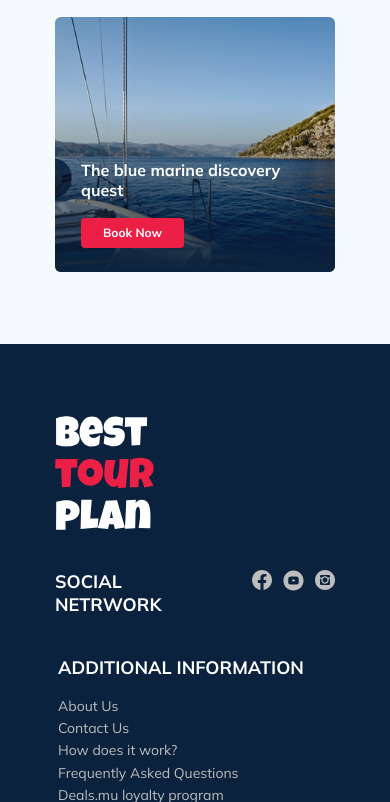
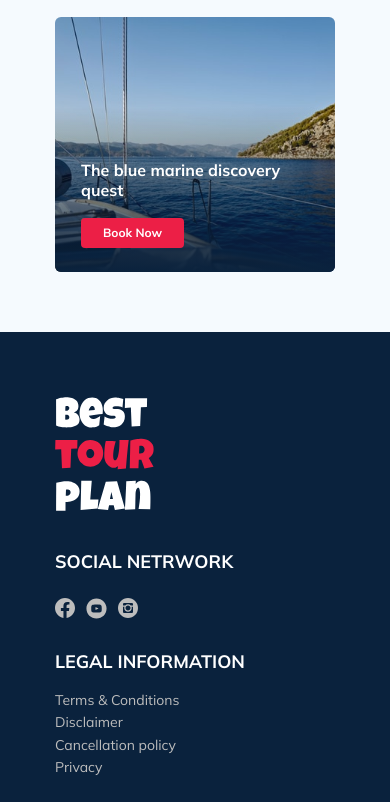
Before and after one commit to kasdu01/tour-plan, a plain HTML site: page index.html in a window 390 px wide. Shown: the part 2791-3593 px from the top of the page. Drawn offline with nearby package versions, Linux system fonts and the light colour scheme.

Commit message:
fix: footer media and pixel perfect

```diff
--- a/index.html
+++ b/index.html
@@ -575,7 +575,7 @@
           </div>
           <!-- /.footel__list -->
           <div class="footer__social-network">
-            <h3 class="footer__title footer__title--inline">Social Netrwork</h3>
+            <h3 class="footer__title footer__title--inline">Social&nbsp;Netrwork</h3>
             <div class="footer__social-links">
               <a href="https://www.facebook.com" class="footer__link"><img src="img/facebook.svg" alt="icon: facebook" /></a>
               <a href="https://youtube.com" target="_blank" class="footer__link"><img src="img/youtube.svg" alt="icon: youtube" /></a>
@@ -608,9 +608,9 @@
                 <div class="footer__icon-wrapper">
                   <img class="footer__icon" src="img/contact-phone-call.svg" alt="icon: contact-phone-call" />
                 </div>
-                <span>Tel (business hours) :<a href="tel: 2691500" class="footer__link">269 1500</a> <br />
-                Tel (hotline) Monday - Saturday:<a href="tel: 52566138" class="footer__link">52-56-61-38</a> (08:00 am – 20:00 pm) <br />
-                Tel (hotline) Sunday:<a href="tel: 52566138" class="footer__link">52-56-61-38</a> (08:00 am – 14:00 pm)</span>
+                <span>Tel (business hours): <a href="tel: 2691500" class="footer__link">269 1500</a> <br />
+                Tel (hotline) Monday - Saturday: <a href="tel: 52566138" class="footer__link">52-56-61-38</a> (08:00 am – 20:00 pm) <br />
+                Tel (hotline) Sunday: <a href="tel: 52566138" class="footer__link">52-56-61-38</a> (08:00 am – 14:00 pm)</span>
               </li>
               <li class="footer__item footer__item--mb-2">
                 <div class="footer__icon-wrapper">
--- a/sass/_media.sass
+++ b/sass/_media.sass
@@ -139,36 +139,70 @@
   .footer
     padding-top: 72px
     &-wrapper
-      grid-template-columns: repeat(6, 1fr)
-      grid-row-gap: 40px
+      grid-template-columns: repeat(35, minmax(5px,20px))
+      grid-row-gap: 50px
+      grid-column-gap: 0px
 
     &__logo
       width: 95px
       grid-row: 1 / 2
-      grid-column: span 2
+      grid-column: span 10
 
     &__social
       &-network
         grid-row: 1 / 2
-        grid-column: span 4
+        grid-column: span 25
         align-self: center
     &__categories
       grid-row: 2 / 3
-      grid-column: span 2
+      grid-column: span 10
+    &__additional
+      grid-column: span 14
     &__legal
-      grid-column: span 2
-    &__additional
-      grid-column: span 2
+      grid-column: span 11
 
     &__input
       flex-basis: 48%
     &__contact
       &-details
-        grid-column: span 5
+        grid-column: span 35
         grid-row: 3
       &-form
-        grid-column: span 5
+        grid-column: span 27
         grid-row: 4
+  // .footer
+  //   padding-top: 72px
+  //   &-wrapper
+  //     grid-template-columns: repeat(6, 1fr)
+  //     grid-row-gap: 40px
+
+  //   &__logo
+  //     width: 95px
+  //     grid-row: 1 / 2
+  //     grid-column: span 2
+
+  //   &__social
+  //     &-network
+  //       grid-row: 1 / 2
+  //       grid-column: span 4
+  //       align-self: center
+  //   &__categories
+  //     grid-row: 2 / 3
+  //     grid-column: span 2
+  //   &__legal
+  //     grid-column: span 2
+  //   &__additional
+  //     grid-column: span 2
+
+  //   &__input
+  //     flex-basis: 48%
+  //   &__contact
+  //     &-details
+  //       grid-column: span 5
+  //       grid-row: 3
+  //     &-form
+  //       grid-column: span 5
+  //       grid-row: 4
 
 @media (max-width: 767px)
   .container
@@ -277,6 +311,8 @@
   .footer
     &__input
       flex-basis: 100%
+    &__title
+      font-size: 14px
 
 @media (max-width: 576px)
   .logo
@@ -355,6 +391,7 @@
 
   .activites
     padding-top: 30px
+    padding-bottom: 60px
     &__title
       margin-bottom: 37px
       font-size: 18px
@@ -374,8 +411,19 @@
       order: 4
 
   .footer
+    padding-top: 65px
     &-wrapper
       grid-template-columns: 280px
+      grid-row-gap: 28px
+    &__title
+      font-size: 18px
+      &--inline
+        margin-top: 11px
+        margin-bottom: 25px
+      &--mb-3
+        margin-top: 13px
+        margin-bottom: 16px
+
     &__logo
       grid-row: 1
       grid-column: 1
@@ -384,15 +432,19 @@
       &-network
         grid-row: 2
         grid-column: 1
-    &__categories
+        display: flex
+        flex-wrap: wrap
+    &__legal
+      grid-row: 3
+      grid-column: 1
+      justify-self: start
+
+    &__additional
       grid-row: 4
       grid-column: 1
-    &__legal
+
+    &__categories
       grid-row: 5
-      grid-column: 1
-      justify-self: start
-    &__additional
-      grid-row: 3
       grid-column: 1
 
     &__input
@@ -404,3 +456,6 @@
       &-form
         grid-row: 7
         grid-column: 1
+    &__icon
+      &-wrapper
+        min-width: 32px
```
Also changed, not shown: css/style.css, 1 other file.
